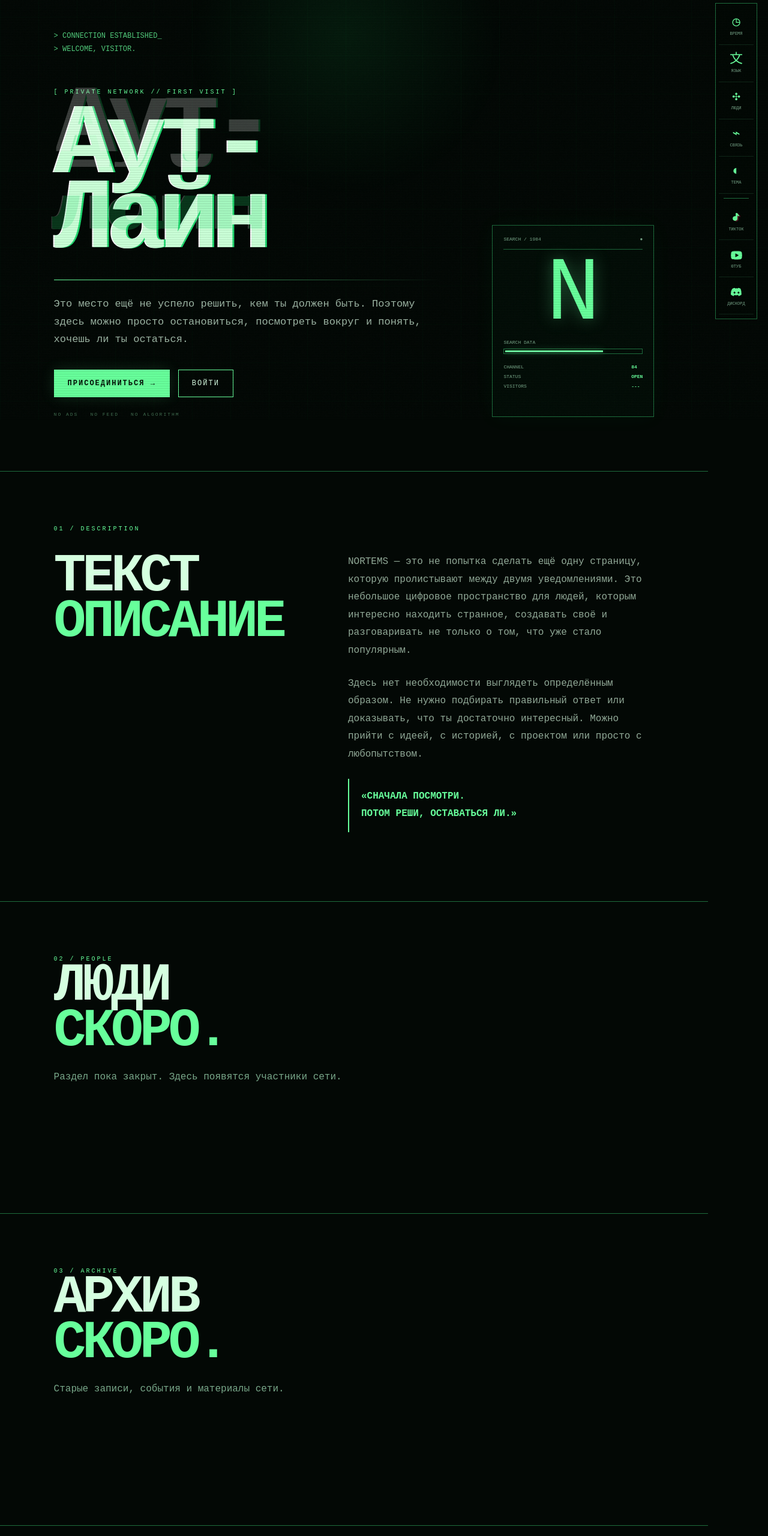
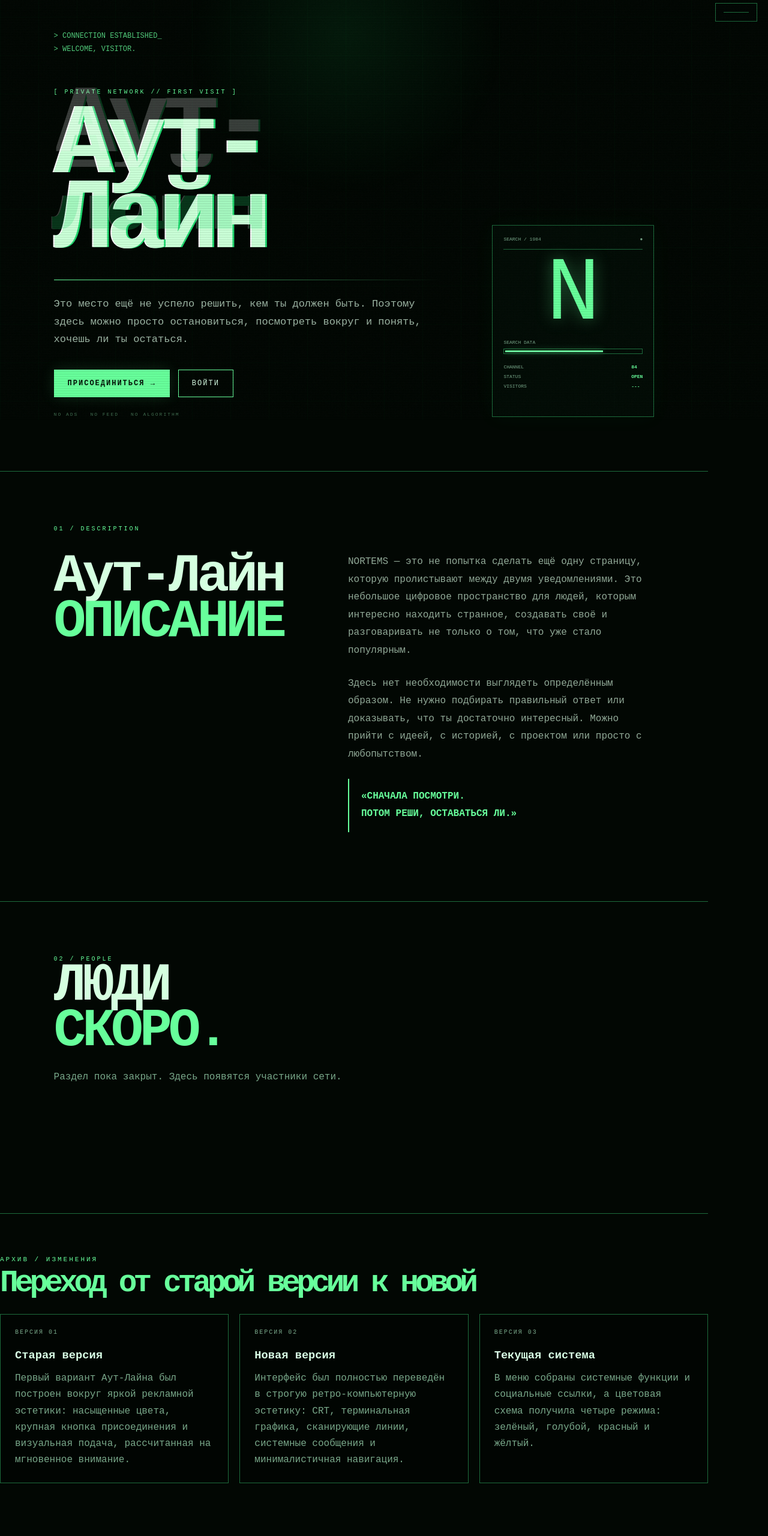
Before and after one commit to laxi-lab/nortems, a website: page public/index.html in a window 1280 px wide. Shown: the part 100-2660 px from the top of the page at 60% size. Drawn offline with Linux system fonts and the light colour scheme.

Commit message:
Add files via upload

```diff
--- a/public/index.html
+++ b/public/index.html
@@ -7,7 +7,7 @@
   <meta name="description" content="NORTEMS — закрытая сеть.">
   <link rel="stylesheet" href="/style.css">
 </head>
-<body>
+<body class="theme-green">
   <div class="crt">
     <div class="scanlines"></div>
     <div class="noise"></div>
@@ -31,43 +31,7 @@
   </header>
 
   <aside class="rail" aria-label="Быстрые действия">
-    <button class="rail-btn" data-action="clock" title="Время">
-      <span class="icon">◷</span><small>ВРЕМЯ</small>
-    </button>
-    <button class="rail-btn" data-action="language" title="Язык">
-      <span class="icon">文</span><small>ЯЗЫК</small>
-    </button>
-    <button class="rail-btn" data-action="community" title="Сообщество">
-      <span class="icon">✣</span><small>ЛЮДИ</small>
-    </button>
-    <button class="rail-btn" data-action="notifications" title="Уведомления">
-      <span class="icon">⌁</span><small>СВЯЗЬ</small>
-    </button>
-    <button class="rail-btn" data-action="theme" title="Смена темы">
-      <span class="icon">◐</span><small>ТЕМА</small>
-    </button>
     <div class="rail-line"></div>
-    <button class="rail-btn social" data-action="tiktok" title="TikTok" aria-label="TikTok">
-      <span class="icon social-icon tiktok-icon">
-        <svg viewBox="0 0 24 24" aria-hidden="true">
-          <path d="M14.2 3.2v10.1a4.1 4.1 0 1 1-3.1-4v3.1a1.2 1.2 0 1 0 .8 1.2V3.2h2.3c.3 1.8 1.3 3.1 3.1 3.8v2.4a7 7 0 0 1-3.1-1.5v5.4a4.3 4.3 0 1 1-3.1-4.2V3.2z"/>
-        </svg>
-      </span><small>ТИКТОК</small>
-    </button>
-    <button class="rail-btn social" data-action="youtube" title="YouTube" aria-label="YouTube">
-      <span class="icon social-icon youtube-icon">
-        <svg viewBox="0 0 24 24" aria-hidden="true">
-          <path d="M21.2 7.2a2.7 2.7 0 0 0-1.9-1.9C17.6 4.8 12 4.8 12 4.8s-5.6 0-7.3.5A2.7 2.7 0 0 0 2.8 7.2 28 28 0 0 0 2.3 12a28 28 0 0 0 .5 4.8 2.7 2.7 0 0 0 1.9 1.9c1.7.5 7.3.5 7.3.5s5.6 0 7.3-.5a2.7 2.7 0 0 0 1.9-1.9 28 28 0 0 0 .5-4.8 28 28 0 0 0-.5-4.8zM10 15.5v-7l6 3.5z"/>
-        </svg>
-      </span><small>ЮТУБ</small>
-    </button>
-    <button class="rail-btn social" data-action="discord" title="Discord" aria-label="Discord">
-      <span class="icon social-icon discord-icon">
-        <svg viewBox="0 0 24 24" aria-hidden="true">
-          <path d="M18.9 5.3A16.2 16.2 0 0 0 15 4l-.5 1a14.2 14.2 0 0 0-5 0L9 4a16.2 16.2 0 0 0-3.9 1.3C2.6 7.6 2 11.7 2.2 15.8a15.7 15.7 0 0 0 4.8 2.4l1.2-1.6c-.7-.3-1.3-.6-1.9-1 .2.2.5.3.7.4 2.8 1.3 5.9 1.3 8.7 0 .3-.1.5-.2.8-.4-.6.4-1.2.7-1.9 1l1.2 1.6a15.7 15.7 0 0 0 4.8-2.4c.2-4.1-.4-8.2-1.7-10.5zM8.5 14.1c-.8 0-1.5-.8-1.5-1.8s.7-1.8 1.5-1.8 1.5.8 1.5 1.8-.7 1.8-1.5 1.8zm7 0c-.8 0-1.5-.8-1.5-1.8s.7-1.8 1.5-1.8 1.5.8 1.5 1.8-.7 1.8-1.5 1.8z"/>
-        </svg>
-      </span><small>ДИСКОРД</small>
-    </button>
   </aside>
 
   <div class="menu-overlay" id="menuOverlay">
@@ -137,7 +101,7 @@
     <section class="description" id="about">
       <div class="section-index">01 / DESCRIPTION</div>
       <div class="description-grid">
-        <h2>ТЕКСТ<br><span>ОПИСАНИЕ</span></h2>
+        <h2>Аут-Лайн<br><span>ОПИСАНИЕ</span></h2>
         <div class="description-copy">
           <p>
             NORTEMS — это не попытка сделать ещё одну страницу, которую
@@ -163,11 +127,29 @@
       <p>Раздел пока закрыт. Здесь появятся участники сети.</p>
     </section>
 
-    <section class="placeholder-section" id="archive">
-      <div class="section-index">03 / ARCHIVE</div>
-      <h2>АРХИВ<br><span>СКОРО.</span></h2>
-      <p>Старые записи, события и материалы сети.</p>
-    </section>
+
+<section class="archive-section" id="archive">
+  <div class="section-kicker">АРХИВ / ИЗМЕНЕНИЯ</div>
+  <h2>Переход от старой версии к новой</h2>
+  <div class="archive-grid">
+    <article class="archive-card">
+      <div class="archive-version">ВЕРСИЯ 01</div>
+      <h3>Старая версия</h3>
+      <p>Первый вариант Аут-Лайна был построен вокруг яркой рекламной эстетики: насыщенные цвета, крупная кнопка присоединения и визуальная подача, рассчитанная на мгновенное внимание.</p>
+    </article>
+    <article class="archive-card">
+      <div class="archive-version">ВЕРСИЯ 02</div>
+      <h3>Новая версия</h3>
+      <p>Интерфейс был полностью переведён в строгую ретро-компьютерную эстетику: CRT, терминальная графика, сканирующие линии, системные сообщения и минималистичная навигация.</p>
+    </article>
+    <article class="archive-card">
+      <div class="archive-version">ВЕРСИЯ 03</div>
+      <h3>Текущая система</h3>
+      <p>В меню собраны системные функции и социальные ссылки, а цветовая схема получила четыре режима: зелёный, голубой, красный и жёлтый.</p>
+    </article>
+  </div>
+</section>
+
 
     <section class="join-section" id="join">
       <div class="section-index">04 / APPLICATION</div>
--- a/public/script.js
+++ b/public/script.js
@@ -57,10 +57,19 @@ const actions = {
   community: () => showToast("СООБЩЕСТВО // РАЗДЕЛ СКОРО"),
   notifications: () => showToast("УВЕДОМЛЕНИЯ // 0"),
   theme: () => {
-    document.body.classList.toggle("light-mode");
-    showToast(document.body.classList.contains("light-mode")
-      ? "ТЕМА: ЧЁРНОЕ НА БЕЛОМ"
-      : "ТЕМА: БЕЛОЕ НА ЧЁРНОМ");
+    const themes = ["green", "cyan", "red", "yellow"];
+    const labels = {
+      green: "ЗЕЛЁНАЯ",
+      cyan: "ГОЛУБАЯ",
+      red: "КРАСНАЯ",
+      yellow: "ЖЁЛТАЯ"
+    };
+    const current = themes.findIndex(t => document.body.classList.contains("theme-" + t));
+    const next = themes[(current + 1) % themes.length];
+
+    document.body.classList.remove("theme-green", "theme-cyan", "theme-red", "theme-yellow", "light-mode", "alt");
+    document.body.classList.add("theme-" + next);
+    showToast("ТЕМА: " + labels[next]);
   },
   tiktok: () => showToast("TIKTOK // ССЫЛКА СКОРО"),
   youtube: () => showToast("VIDEO // ССЫЛКА СКОРО"),
--- a/public/style.css
+++ b/public/style.css
@@ -133,3 +133,40 @@ body.light-mode .join-box{background:rgba(255,255,255,.92)}
 body.light-mode input,body.light-mode textarea{background:#fff;color:#090909}
 body.light-mode .scanlines{opacity:.12}
 body.light-mode .noise{opacity:.018}
+
+/* V3: four terminal themes */
+body.theme-green{--bg:#020703;--panel:#061109;--green:#67ff9b;--green2:#20d86f;--dim:#79a88a;--line:#1d6b3c;--white:#d9ffe6}
+body.theme-cyan{--bg:#020709;--panel:#061116;--green:#70f0ff;--green2:#28cfe4;--dim:#7faeb5;--line:#1d6270;--white:#e1fbff}
+body.theme-red{--bg:#090202;--panel:#160606;--green:#ff6b6b;--green2:#e33c3c;--dim:#b88989;--line:#733333;--white:#ffe4e4}
+body.theme-yellow{--bg:#090801;--panel:#151304;--green:#ffe66b;--green2:#e1c52c;--dim:#b9ad72;--line:#6f6422;--white:#fff7c9}
+
+body.theme-green,body.theme-cyan,body.theme-red,body.theme-yellow{background:var(--bg);color:var(--white)}
+body.theme-green .header,body.theme-cyan .header,body.theme-red .header,body.theme-yellow .header,
+body.theme-green .rail,body.theme-cyan .rail,body.theme-red .rail,body.theme-yellow .rail,
+body.theme-green .menu-panel,body.theme-cyan .menu-panel,body.theme-red .menu-panel,body.theme-yellow .menu-panel,
+body.theme-green .system-card,body.theme-cyan .system-card,body.theme-red .system-card,body.theme-yellow .system-card,
+body.theme-green .join-box,body.theme-cyan .join-box,body.theme-red .join-box,body.theme-yellow .join-box{
+  border-color:var(--line);
+}
+body.theme-cyan .logo,body.theme-cyan h1,body.theme-cyan h2,body.theme-cyan h3,
+body.theme-red .logo,body.theme-red h1,body.theme-red h2,body.theme-red h3,
+body.theme-yellow .logo,body.theme-yellow h1,body.theme-yellow h2,body.theme-yellow h3{color:var(--green)}
+body.theme-cyan .scanlines,body.theme-red .scanlines,body.theme-yellow .scanlines{opacity:.7}
+
+.menu-section{margin:0 0 28px}
+.menu-label{font-size:10px;letter-spacing:2px;color:var(--dim);margin:0 0 8px;padding-bottom:6px;border-bottom:1px solid var(--line)}
+.menu-item{width:100%;display:flex;align-items:center;gap:12px;padding:10px 8px;border:0;border-bottom:1px solid rgba(103,255,155,.12);background:transparent;color:var(--white);font:inherit;text-align:left;cursor:pointer}
+.menu-item:hover{background:rgba(103,255,155,.08);color:var(--green)}
+.menu-item span{width:20px;text-align:center;color:var(--green);font-size:17px}
+
+.archive-section{padding:70px 0 100px;border-top:1px solid var(--line)}
+.section-kicker{font-size:11px;letter-spacing:3px;color:var(--green);margin-bottom:12px}
+.archive-section h2{font-size:clamp(28px,4vw,52px);margin:0 0 30px;color:var(--green)}
+.archive-grid{display:grid;grid-template-columns:repeat(3,1fr);gap:18px}
+.archive-card{border:1px solid var(--line);background:rgba(0,0,0,.18);padding:24px;min-height:220px}
+.archive-version{font-size:10px;letter-spacing:2px;color:var(--dim);margin-bottom:22px}
+.archive-card h3{margin:0 0 14px;color:var(--white)}
+.archive-card p{margin:0;color:var(--dim);line-height:1.7}
+@media(max-width:800px){.archive-grid{grid-template-columns:1fr}}
+
+.menu-panel{overflow-y:auto;max-height:100vh}
```
Also changed, not shown: README.md.
